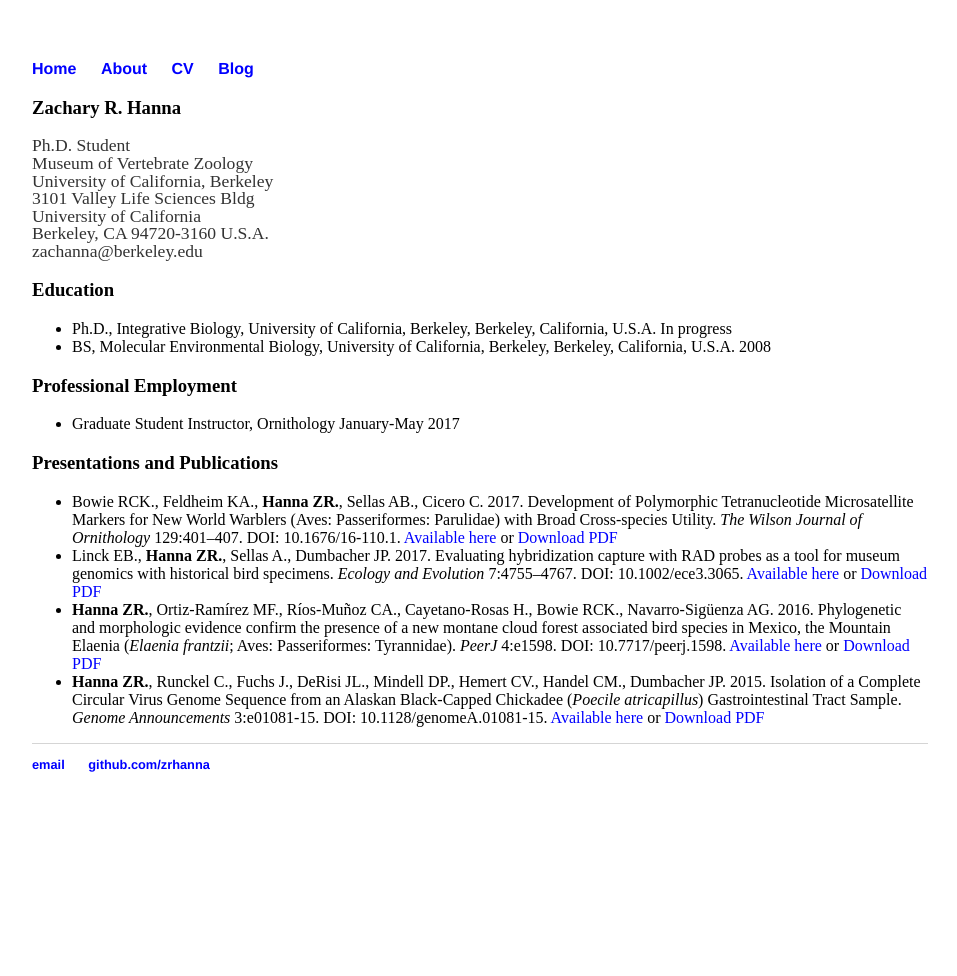
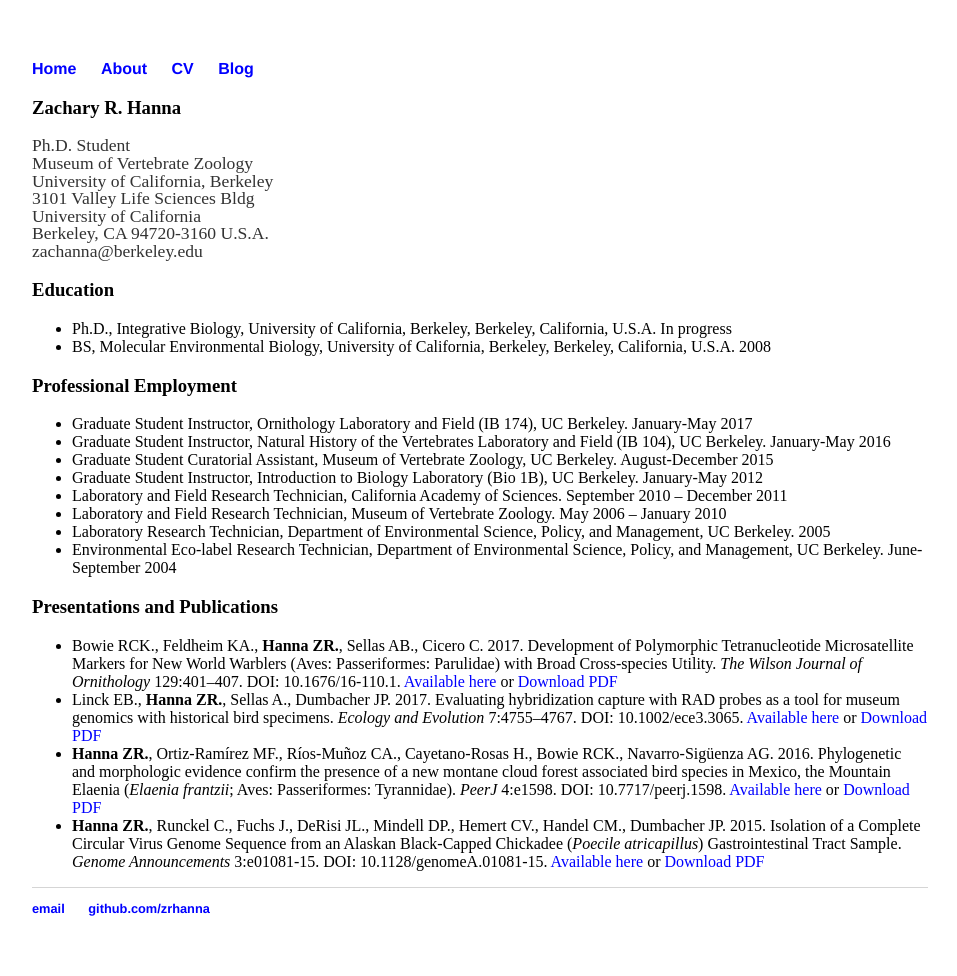
Before and after one commit to zacharyhanna/zacharyhanna.github.io, a Jekyll site: the page built from cv/index.md, in a window 1280 px wide. Shown: the whole page, without its empty margins (160-1117 px from the left). Built offline with Jekyll 4.4.1, drawn with Linux system fonts in a browser that asks for light colours; before the commit the page ends 900 px from its top, so only the background shows below that.

Commit message:
Update index.md

```diff
--- a/cv/index.md
+++ b/cv/index.md
@@ -16,7 +16,14 @@ zachanna@berkeley.edu
 * BS, Molecular Environmental Biology, University of California, Berkeley, Berkeley, California, U.S.A. 2008
 
 ### Professional Employment
-* Graduate Student Instructor, Ornithology January-May 2017
+* Graduate Student Instructor, Ornithology Laboratory and Field (IB 174), UC Berkeley. January-May 2017
+* Graduate Student Instructor, Natural History of the Vertebrates Laboratory and Field (IB 104), UC Berkeley. January-May 2016
+* Graduate Student Curatorial Assistant, Museum of Vertebrate Zoology, UC Berkeley. August-December 2015
+* Graduate Student Instructor, Introduction to Biology Laboratory (Bio 1B), UC Berkeley. January-May 2012
+* Laboratory and Field Research Technician, California Academy of Sciences. September 2010 – December 2011
+* Laboratory and Field Research Technician, Museum of Vertebrate Zoology. May 2006 – January 2010
+* Laboratory Research Technician, Department of Environmental Science, Policy, and Management, UC Berkeley. 2005
+* Environmental Eco-label Research Technician, Department of Environmental Science, Policy, and Management, UC Berkeley. June-September 2004
 
 ### Presentations and Publications
 * Bowie RCK., Feldheim KA., **Hanna ZR.**, Sellas AB., Cicero C. 2017. Development of Polymorphic Tetranucleotide Microsatellite Markers for New World Warblers (Aves: Passeriformes: Parulidae) with Broad Cross-species Utility. *The Wilson Journal of Ornithology* 129:401–407. DOI: 10.1676/16-110.1. [Available here](http://www.bioone.org/doi/abs/10.1676/16-110.1){:target="_blank"} or [Download PDF](../files/Bowie_et_al_2017_Development_of_Polymorphic_Tetranucleotide_Microsa.pdf){:target="_blank"}
```
